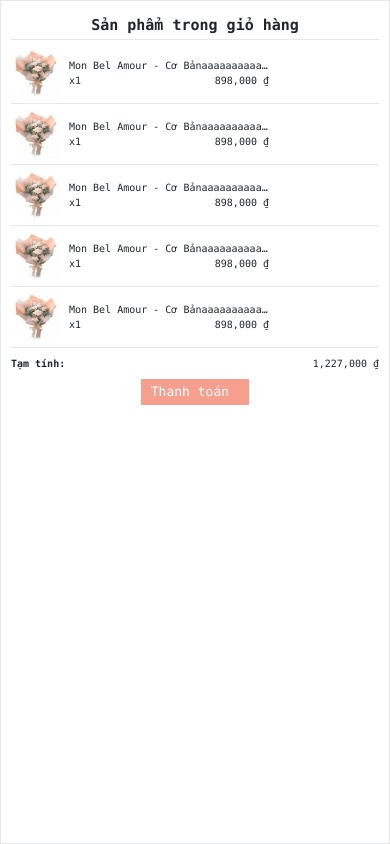
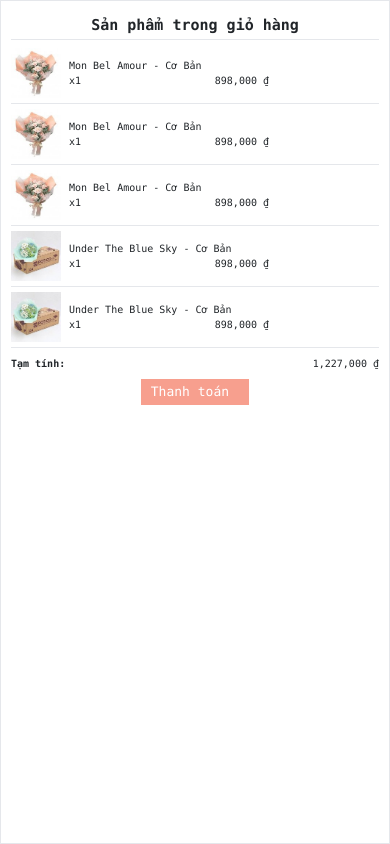
Before and after one commit to cuongle-hdwebsoft/Potico.vn-Clone, a Next.js app in the folder website/: page / in a window 390 px wide. Both pictures are taken after a click on the element 344 px from the left and 49 px from the top of the page. Shown: the top 844 px of the page. Built offline with nearby package versions, Linux system fonts and the light colour scheme; some icons are missing; a web font is replaced by a local one.

Commit message:
Fix responsive

```diff
--- a/website/components/CartDropdown.tsx
+++ b/website/components/CartDropdown.tsx
@@ -1,18 +1,8 @@
 import React, { useState } from "react";
 import * as uuid from "uuid";
 
-export default function CartDropdown() {
-  const [cartItems, setCartItems] = useState<
-    {
-      key: string;
-      title: string;
-      price: string;
-      amount: number;
-      img: string;
-    }[]
-  >(
-    Array.from({
-      length: 6,
+const fakeArr = Array.from({
+  length: 3,
 }).map((_, index) => {
   return {
     key: uuid.v4(),
@@ -21,30 +11,75 @@ export default function CartDropdown() {
     amount: 1,
     img: "/cart-dropdown/1.jpg",
   };
+});
+
+fakeArr.push(
+  ...Array.from({
+    length: 3,
+  }).map((_, index) => {
+    return {
+      key: uuid.v4(),
+      title: "Under The Blue Sky - Cơ Bản",
+      price: "898,000 ₫",
+      amount: 1,
+      img: "/cart-dropdown/2.jpg",
+    };
   })
 );
+
+interface CartItem {
+  key: string;
+  title: string;
+  price: string;
+  amount: number;
+  img: string;
+}
+
+export default function CartDropdown() {
+  const [cartItems, setCartItems] = useState<CartItem[]>(fakeArr);
+
+  const handleRemoveItem = (id: string) => {
+    setCartItems((old) => {
+      const index = old.findIndex((i) => i.key === id);
+
+      return [...old.slice(0, index), ...old.slice(index + 1)];
+    });
+  };
 
   return (
     <div className="cart-dropdown ">
       <h2>Sản phẩm trong giỏ hàng</h2>
 
-      <div style={{ height: 300, overflowY: "scroll" }}>
-        {cartItems.map((item) => {
+      <div
+        style={{
+          maxHeight: 300,
+          overflowY: cartItems.length > 4 ? "scroll" : "hidden",
+        }}
+      >
+        {cartItems.length > 0 ? (
+          cartItems.map((item) => {
             return (
               <CartDropdownItem
+                onRemove={handleRemoveItem}
                 key={item.key}
-              title={item.title}
-              amount={item.amount}
-              img={item.img}
-              price={item.price}
+                item={{
+                  key: item.key,
+                  title: item.title,
+                  amount: item.amount,
+                  img: item.img,
+                  price: item.price,
+                }}
               ></CartDropdownItem>
             );
-        })}
+          })
+        ) : (
+          <p style={{ textAlign: "center" }}>Không có sản phẩm nào cả</p>
+        )}
       </div>
 
       <div className="total d-flex justify-content-between py-2 flex-row">
         <strong>Tạm tính: </strong>
-        <div>1,227,000 ₫</div>
+        <div>{cartItems.length > 0 ? "1,227,000 " : "0"}₫</div>
       </div>
 
       <button className="btn btn--primary btn--sm d-block mx-auto">
@@ -56,19 +91,20 @@ export default function CartDropdown() {
 }
 
 interface CartDropdownItem {
-  title: string;
-  amount: number;
-  price: string;
-  img: string;
+  item: CartItem;
+  onRemove: (index: string) => void;
 }
 
-const CartDropdownItem = ({ title, amount, price, img }: CartDropdownItem) => {
+const CartDropdownItem = ({
+  item: { title, amount, price, img, key },
+  onRemove,
+}: CartDropdownItem) => {
   return (
     <div className="cart-dropdown__item d-flex align-items-center position-relative">
       <img className="cart-dropdown__img me-2" src={img} alt="" />
       <div className="cart-dropdown__info d-flex flex-column">
-        <div className="cart-dropdown__title">
-          {title}aaaaaaaaaaaaaaaaaaaaaaaaaaaaaaaaaaaaaaaaaaaaaaaaaa
+        <div className="cart-dropdown__title" title={title}>
+          {title}
         </div>
         <div className="d-flex justify-content-between">
           <div>x{amount}</div>
@@ -76,6 +112,7 @@ const CartDropdownItem = ({ title, amount, price, img }: CartDropdownItem) => {
         </div>
       </div>
       <i
+        onClick={() => onRemove(key)}
         className="fa-solid fa-xmark position-absolute"
         style={{ top: 5, right: 5 }}
       ></i>
--- a/website/components/DropDown.tsx
+++ b/website/components/DropDown.tsx
@@ -17,7 +17,7 @@ export default function DropDown({ children, dropdown }: Props) {
         {children}
       </div>
       <div className="dropdown__overplay vw-100">
-        {dropdown}{" "}
+        {dropdown}
         <i
           onClick={() => setIsOpenCartDropdown(false)}
           className="fa-solid fa-xmark position-absolute"
```
Lines whose indentation alone changed are shown as unchanged.
